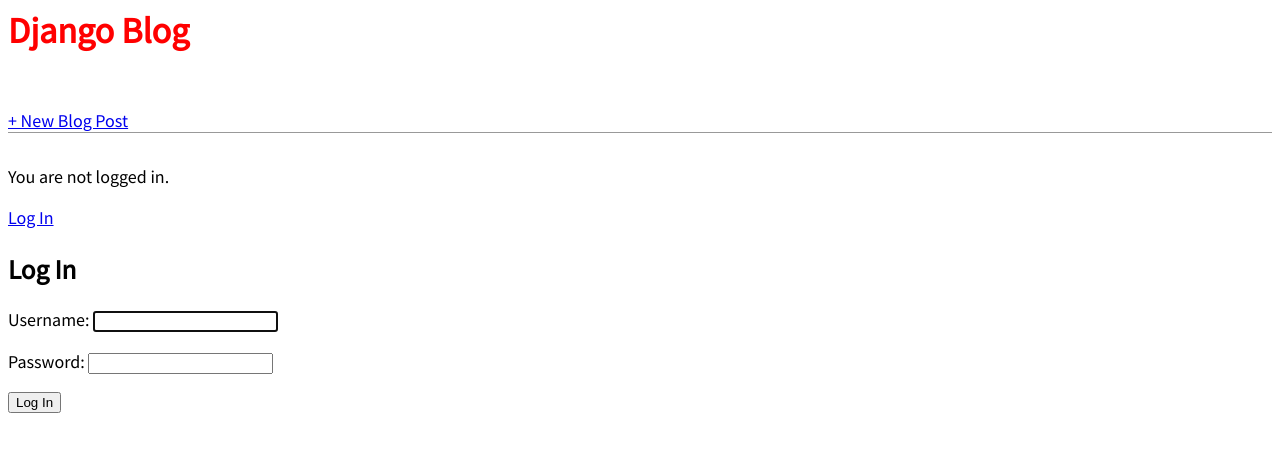
After one commit to ocktagon/blog-app, a Django app: page /accounts/login/ in a window 1280 px wide. The commit adds this page. Shown: the top 452 px of the page. Run offline with Django 3.2, Linux system fonts and the light colour scheme.

Commit message:
login & logout

```diff
--- a/blog_project/settings.py
+++ b/blog_project/settings.py
@@ -120,3 +120,5 @@ USE_TZ = True
 
 STATICFILES_DIRS = [os.path.join(BASE_DIR, 'static')]
 STATIC_URL = '/static/'
+LOGIN_REDIRECT_URL = 'home'
+LOGOUT_REDIRECT_URL = 'home'
--- a/blog_project/urls.py
+++ b/blog_project/urls.py
@@ -4,4 +4,5 @@ from django.urls import path, include
 urlpatterns = [
     path('admin/', admin.site.urls),
     path('', include('blog.urls')),
+    path('accounts/', include('django.contrib.auth.urls')),
 ]
--- a/templates/base.html
+++ b/templates/base.html
@@ -15,6 +15,13 @@
       <a href="{% url 'post_new' %}">+ New Blog Post</a>
     </div>
   </header>
+  {% if user.is_authenticated %}
+    <p>Hi {{user.username }}</p>
+    <p><a href="{% url 'logout' %}">Log out</a></p>
+  {% else %}
+    <p>You are not logged in.</p>
+    <a href="{% url 'login' %}">Log In</a>
+  {% endif %}
     {% block content %}
     {% endblock content %}
   </div>
--- /dev/null
+++ b/templates/registration/login.html
@@ -0,0 +1,10 @@
+{% extends 'base.html' %}
+
+{% block content %}
+  <h2>Log In</h2>
+  <form method="post">
+    {% csrf_token %}
+    {{ form.as_p }}
+    <button type="submit">Log In</button>
+  </form>
+{% endblock content %}
```
Also changed, not shown: db.sqlite3.
